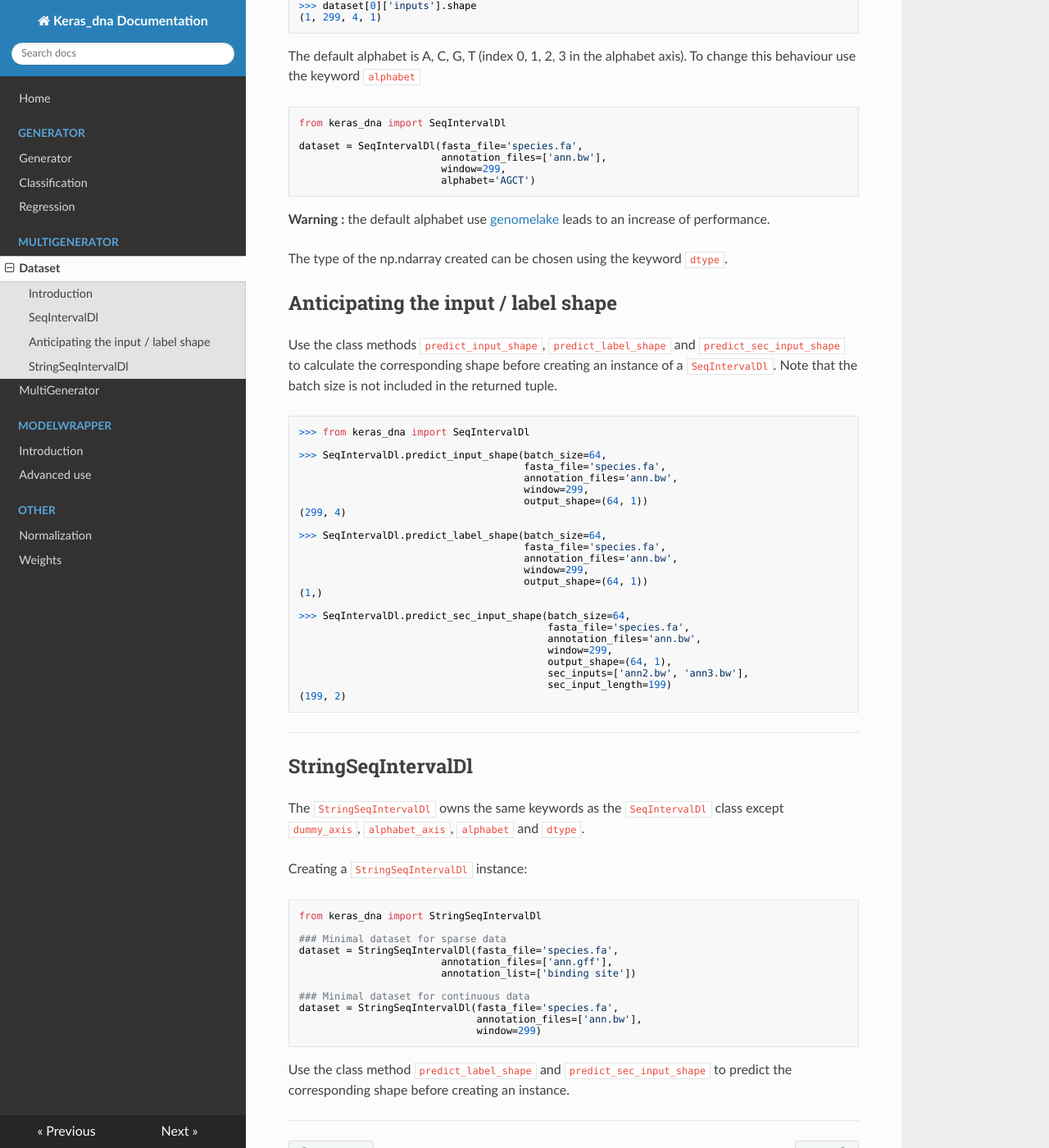
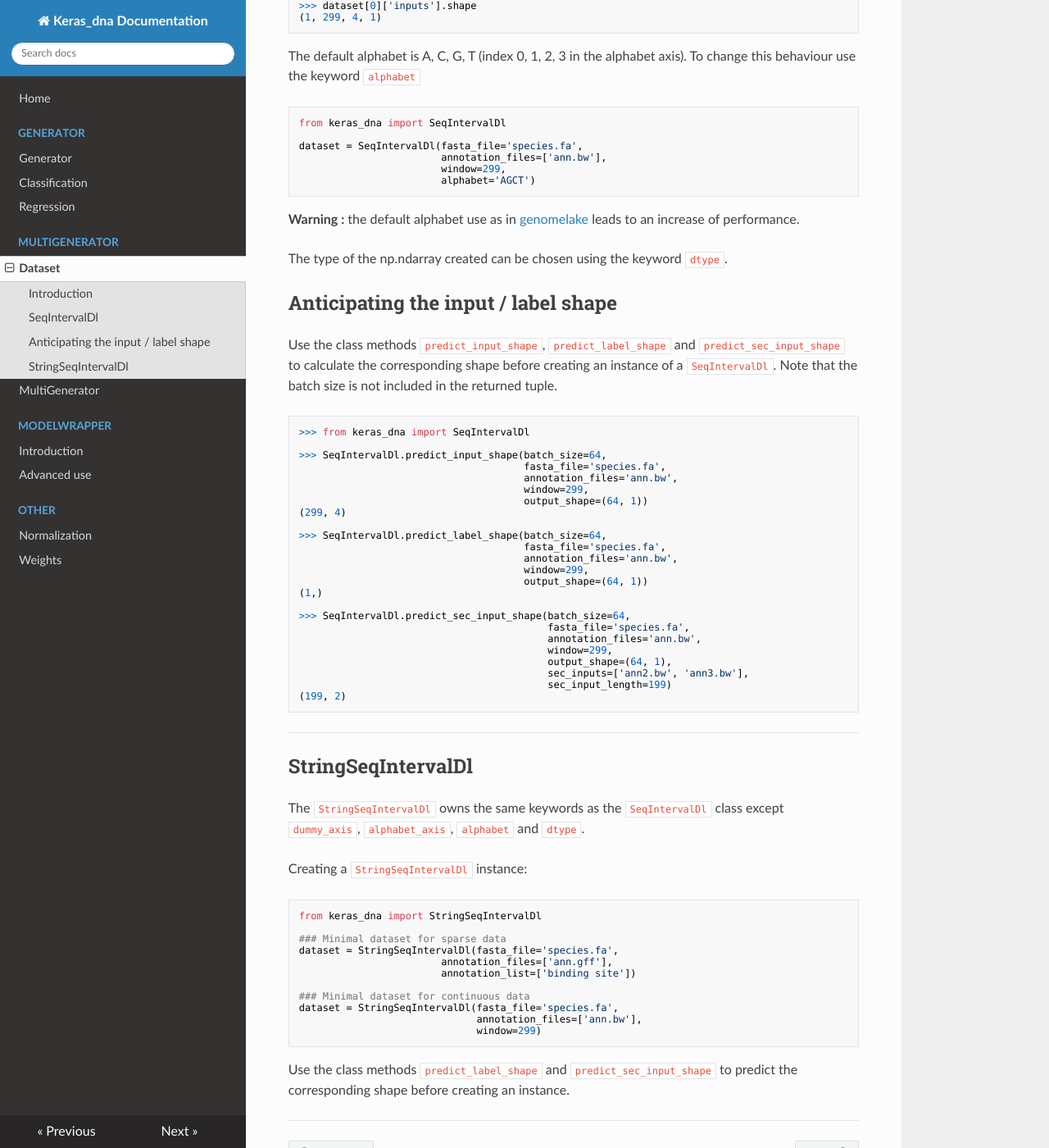
Before and after one commit to etirouthier/keras_dna, an MkDocs documentation site: the page built from docs/dataset.md, in a window 1280 px wide and 1400 px high, scrolled down 1209 px. Shown: the whole window at 82% size. Built offline with MkDocs 1.6.1, drawn with Linux system fonts in a browser that asks for light colours; nearby versions of some CDN libraries.

Commit message:
Update dataset.md

````diff
--- a/docs/dataset.md
+++ b/docs/dataset.md
@@ -71,7 +71,7 @@ dataset = SeqIntervalDl(fasta_file='species.fa',
                         alphabet='AGCT')
 ```
 
-**Warning :** the default alphabet use [genomelake](https://github.com/kundajelab/genomelake) leads to an increase of performance.
+**Warning :** the default alphabet use as in [genomelake](https://github.com/kundajelab/genomelake) leads to an increase of performance.
 
 The type of the np.ndarray created can be chosen using the keyword `dtype`.
 
@@ -131,6 +131,6 @@ dataset = StringSeqIntervalDl(fasta_file='species.fa',
                               window=299)
 ```
 
-Use the class method `predict_label_shape` and `predict_sec_input_shape` to predict the corresponding shape before creating an instance.
+Use the class methods `predict_label_shape` and `predict_sec_input_shape` to predict the corresponding shape before creating an instance.
 
 --------------------------------
````
